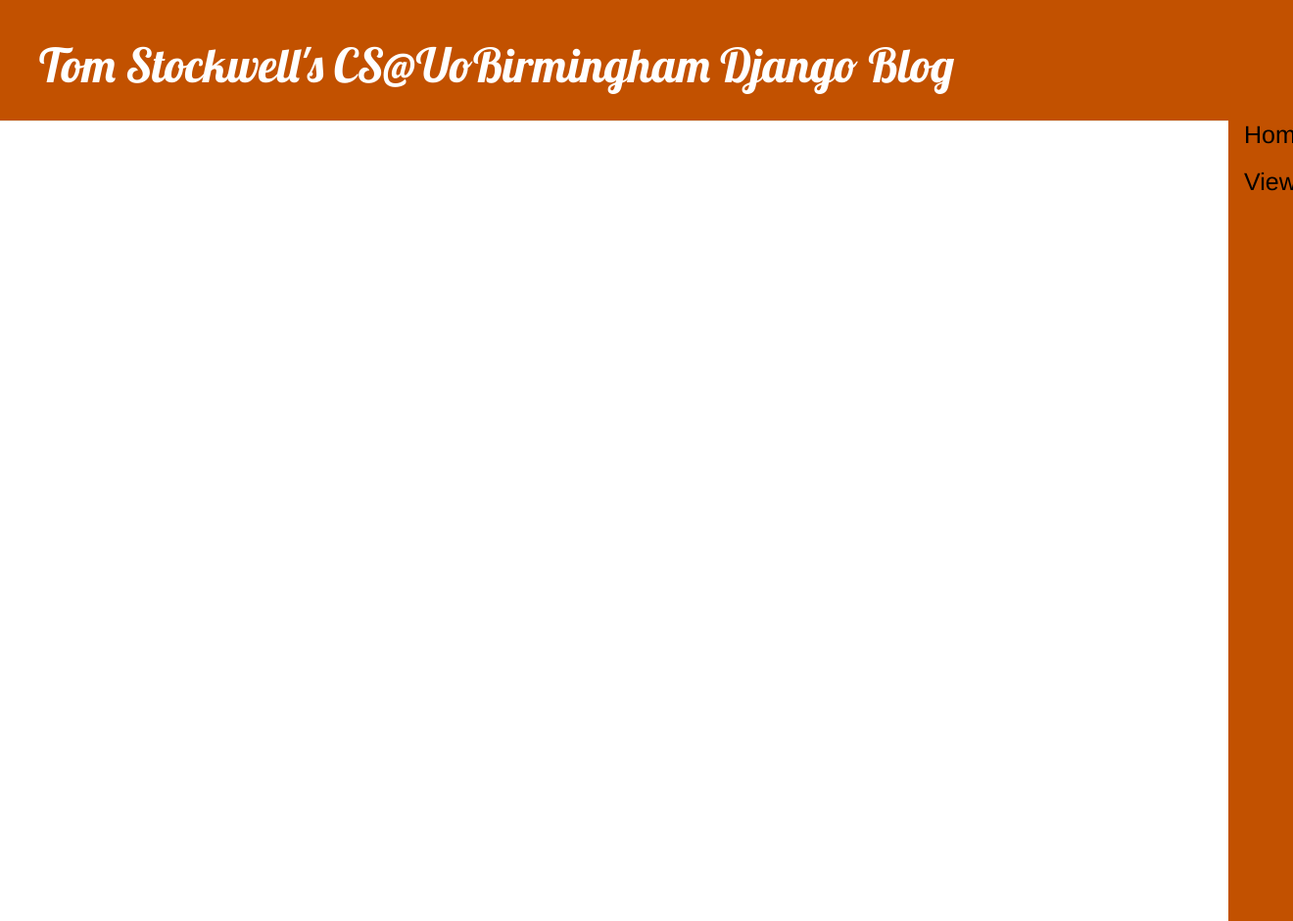
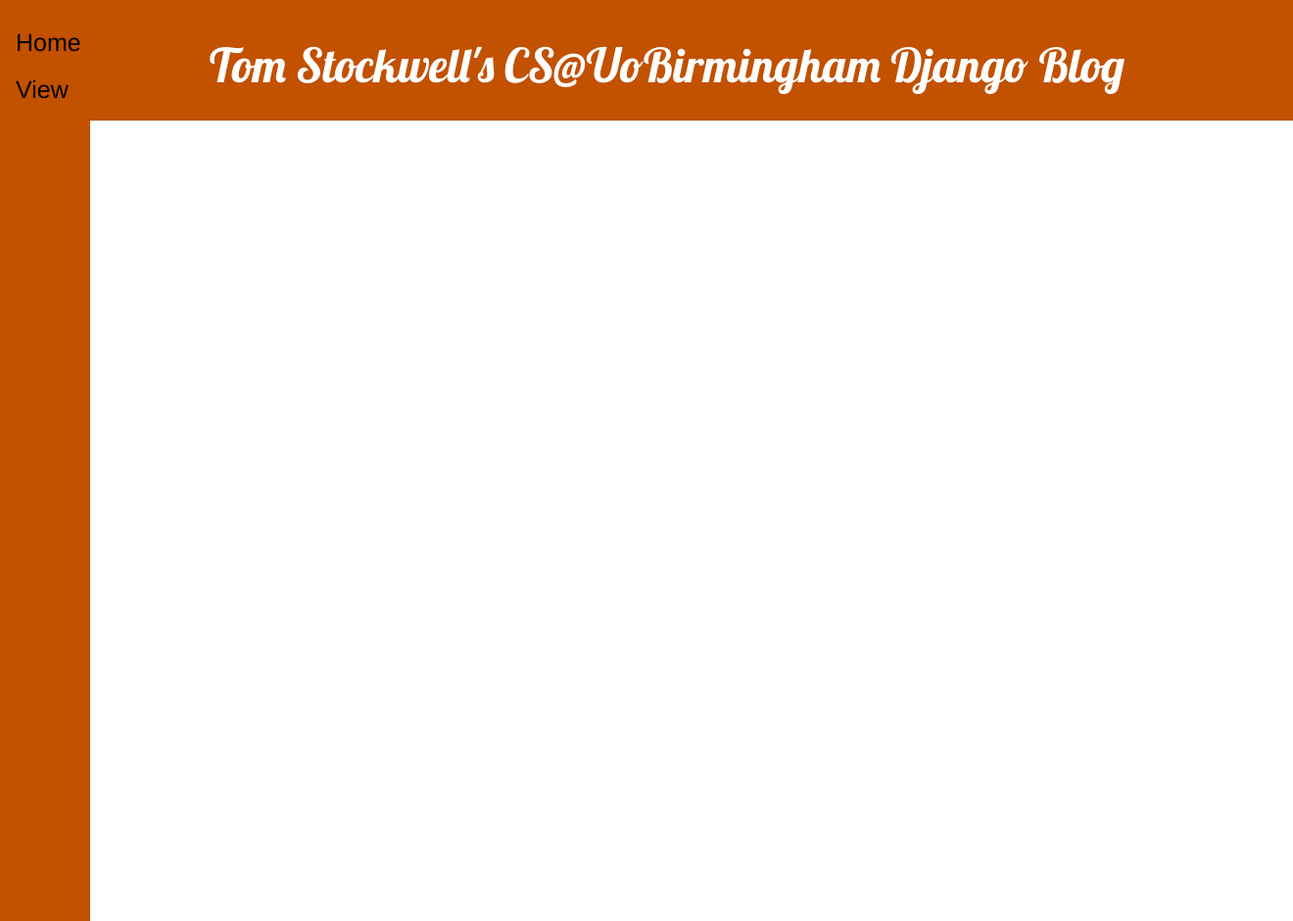
Before and after one commit to StockwellTom/django-blog, a Django app: page / in a window 1320 px wide. Shown: the whole page at 98% size. Run offline with Django 3.2, Linux system fonts and the light colour scheme; data that the repository does not hold is empty; some libraries are stand-ins or nearby versions.

Commit message:
changed side positioning to purely percentages so it works on all devices

```diff
--- a/blog/static/css/blog.css
+++ b/blog/static/css/blog.css
@@ -1,3 +1,7 @@
+body {
+  margin-left: 7%
+}
+
 .page-header {
     background-color: #C25100;
     margin-top: 0;
@@ -16,6 +20,7 @@
 
 h1, h2, h3, h4 {
     font-family: 'Lobster', cursive;
+    margin-left: 7%
 }
 
 .date {
--- a/blog/templates/blog/base.html
+++ b/blog/templates/blog/base.html
@@ -5,11 +5,11 @@
       <style type="text/css">
   		.sidenav {
   			height:100%;
-  			width:5%;
+  			width:7%;
   			position: fixed;
   			z-index:1;
-  			top:10%;
-  			left: 95%;
+  			top: 0%;
+  			left: 0%;
   			background-color:#C25100;
   			overflow-x: :hidden;
   			padding-top:20px;
```
